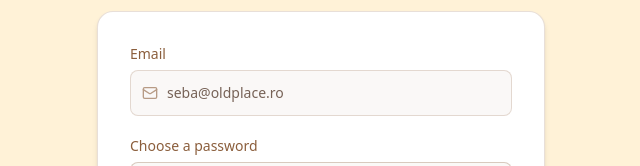
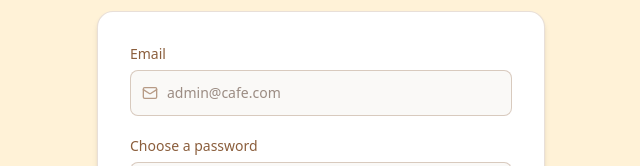
Before and after one commit to Dodera-Software/digital-menu-oldplace, a React (Vite) app: page /login in a window 1280 px wide. Shown: the part 266-432 px from the top of the page, without its empty margins (319-959 px from the left). Built offline with nearby package versions, Linux system fonts and the light colour scheme; no server answers; the database is empty.

Commit message:
feat: enhance login setup validation and improve input styles

```diff
--- a/src/features/auth/Login.jsx
+++ b/src/features/auth/Login.jsx
@@ -31,7 +31,6 @@ const Login = () => {
                 setMode('login');
             } else {
                 setMode('setup');
-                setEmail(ADMIN_EMAIL);
             }
         }
         checkSetup();
@@ -40,6 +39,7 @@ const Login = () => {
     const handleSetup = async (e) => {
         e.preventDefault();
         setError('');
+        if (email.toLowerCase() !== ADMIN_EMAIL) { setError('Invalid email or password.'); return; }
         if (password.length < 8) { setError('Password must be at least 8 characters.'); return; }
         if (password !== confirmPassword) { setError('Passwords do not match.'); return; }
         setIsLoading(true);
@@ -100,9 +100,9 @@ const Login = () => {
                             <div className="relative">
                                 <Mail size={16} className="absolute left-3 top-1/2 -translate-y-1/2" style={{ color: '#8B5E3C', opacity: 0.6 }} />
                                 <input type="email" value={email} onChange={(e) => setEmail(e.target.value)}
-                                    disabled={mode === 'setup'} placeholder="admin@cafe.com" autoComplete="email"
-                                    className="w-full rounded-lg pl-9 pr-4 py-3 text-sm outline-none transition-all disabled:opacity-70 cursor-text"
-                                    style={{ ...inputStyle, background: mode === 'setup' ? 'rgba(139,94,60,0.06)' : inputStyle.background }} />
+                                    placeholder="admin@cafe.com" autoComplete="email"
+                                    className="w-full rounded-lg pl-9 pr-4 py-3 text-sm outline-none transition-all cursor-text"
+                                    style={inputStyle} />
                             </div>
                         </div>
 
@@ -115,7 +115,7 @@ const Login = () => {
                                 <input type={showPassword ? 'text' : 'password'} value={password}
                                     onChange={(e) => setPassword(e.target.value)} placeholder="••••••••"
                                     autoComplete={mode === 'setup' ? 'new-password' : 'current-password'}
-                                    className="w-full rounded-lg pl-9 pr-10 py-3 text-sm outline-none transition-all cursor-text"
+                                    className="w-full rounded-lg pl-9 pr-10 py-3 text-sm outline-none transition-all cursor-text focus:placeholder-transparent"
                                     style={inputStyle} />
                                 <button type="button" onClick={() => setShowPassword(v => !v)} tabIndex={-1}
                                     className="absolute right-3 top-1/2 -translate-y-1/2 cursor-pointer" style={{ color: '#8B5E3C', opacity: 0.6 }}>
@@ -132,7 +132,7 @@ const Login = () => {
                                     <input type={showConfirm ? 'text' : 'password'} value={confirmPassword}
                                         onChange={(e) => setConfirmPassword(e.target.value)} placeholder="••••••••"
                                         autoComplete="new-password"
-                                        className="w-full rounded-lg pl-9 pr-10 py-3 text-sm outline-none transition-all cursor-text"
+                                        className="w-full rounded-lg pl-9 pr-10 py-3 text-sm outline-none transition-all cursor-text focus:placeholder-transparent"
                                         style={inputStyle} />
                                     <button type="button" onClick={() => setShowConfirm(v => !v)} tabIndex={-1}
                                         className="absolute right-3 top-1/2 -translate-y-1/2 cursor-pointer" style={{ color: '#8B5E3C', opacity: 0.6 }}>
```
